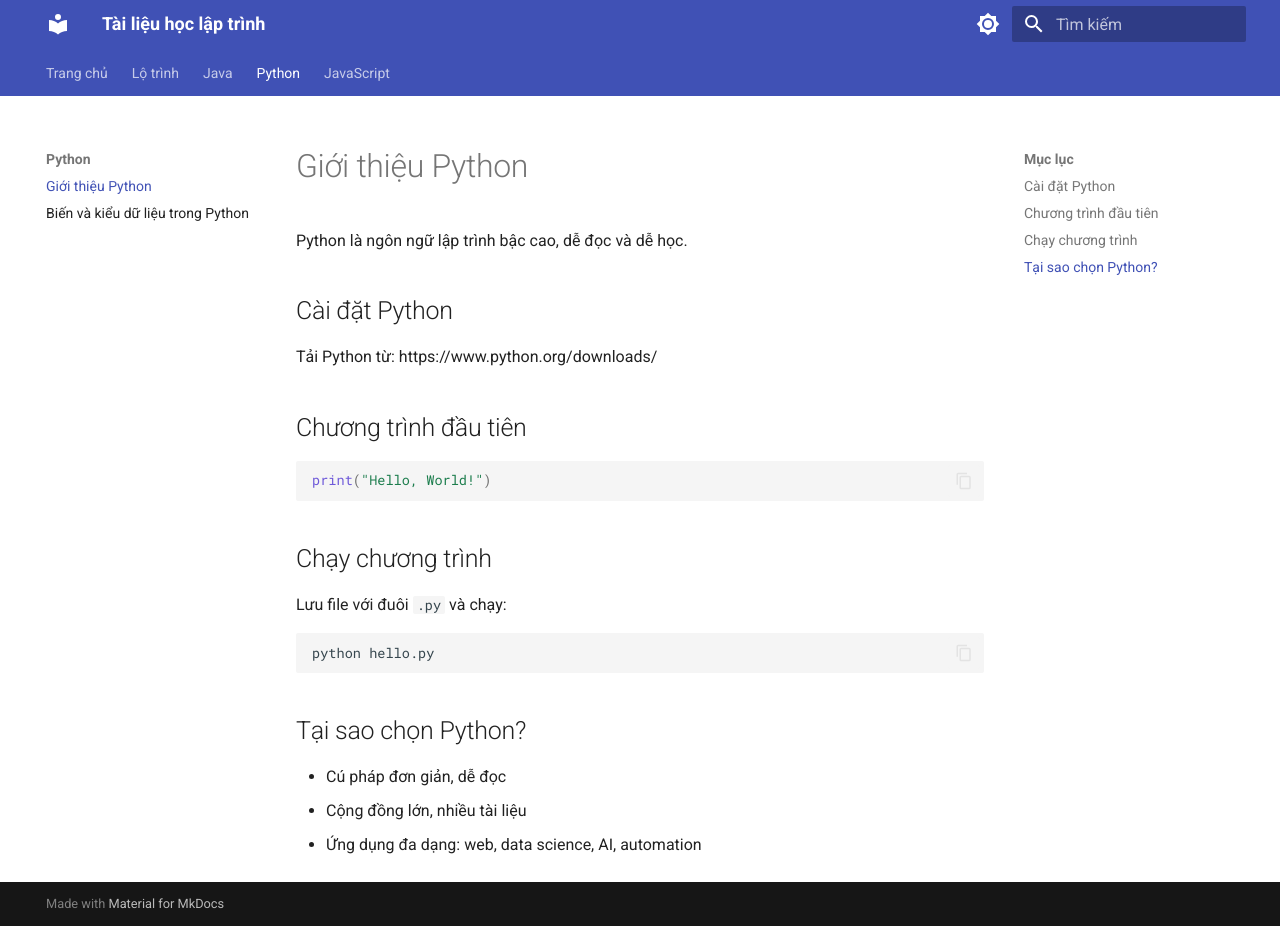
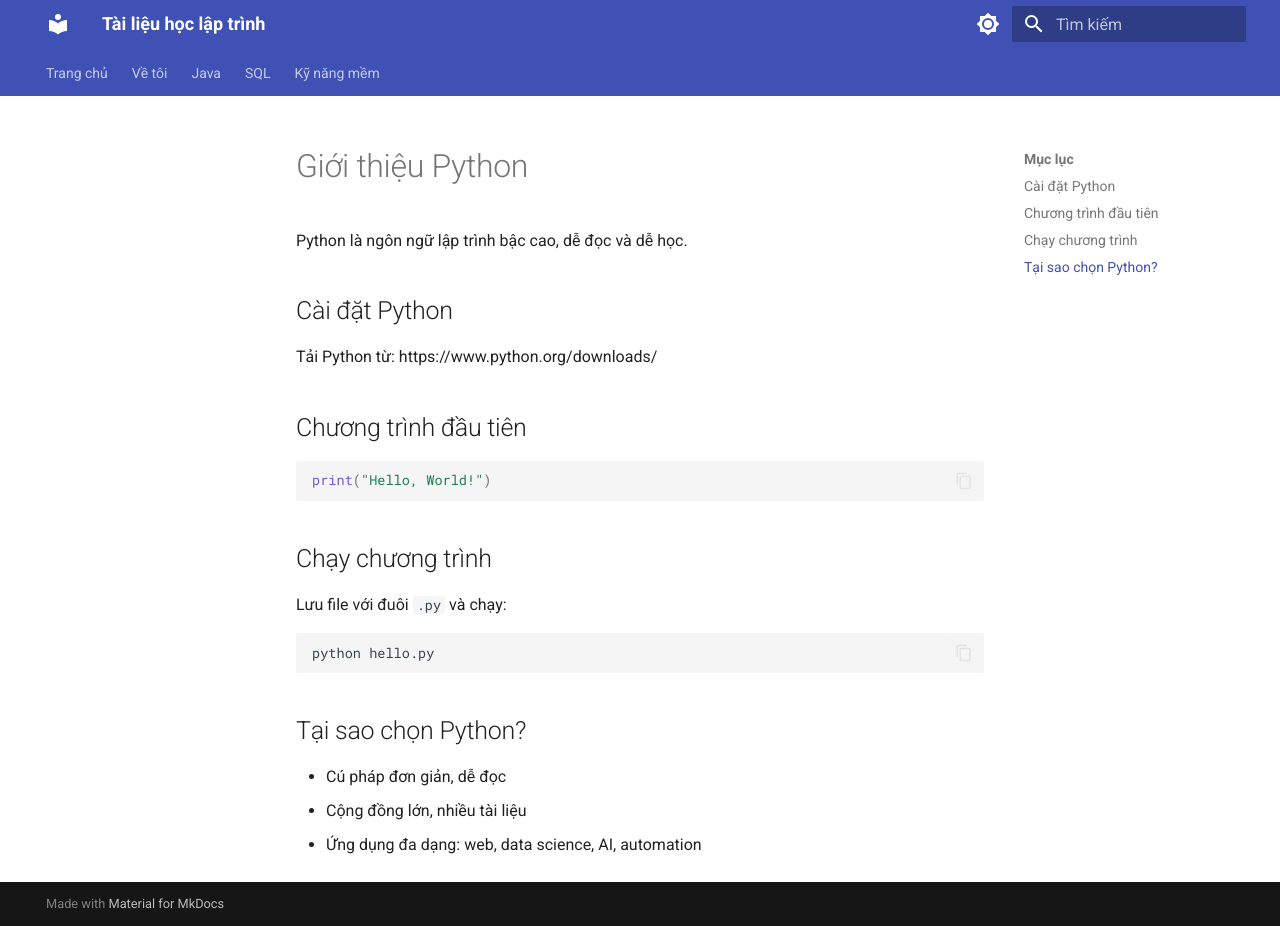
Before and after one commit to nguyentranduy/study, an MkDocs documentation site: the page built from docs/python/intro.md, in a window 1280 px wide and 926 px high. Built offline with MkDocs 1.6.1 and Material for MkDocs 9.7.7, drawn with Linux system fonts in a browser that asks for light colours.

Commit message:
Update mkdocs.yml

```diff
--- a/mkdocs.yml
+++ b/mkdocs.yml
@@ -24,6 +24,7 @@ theme:
     - navigation.top
     - navigation.indexes
     - navigation.tracking
+    - navigation.path
     - search.suggest
     - search.highlight
     - content.code.copy
@@ -50,17 +51,13 @@ markdown_extensions:
 
 nav:
   - Trang chủ: index.md
-  - Lộ trình:
-      - Về tôi: about-me.md
+  - Về tôi: about-me.md
   - Java:
-      - java/index.md
-      - Java Cơ bản:
-          - java/basic/intro.md
-          - java/basic/variables.md
-          - java/basic/control-flow.md
-          - java/basic/loops.md
-  - Python:
-      - python/intro.md
-      - python/variables.md
-  - JavaScript:
-      - javascript/intro.md
+    - OOP: java/oop.md
+    - Servlet: java/servlet.md
+    - Spring boot: java/springboot.md
+    - Best practices: java/best-practice.md
+  - SQL: sql/sql.md
+  - Kỹ năng mềm:
+    - CV: softskill/cv.md
+    - Phỏng vấn: softskill/phongvan.md
```
